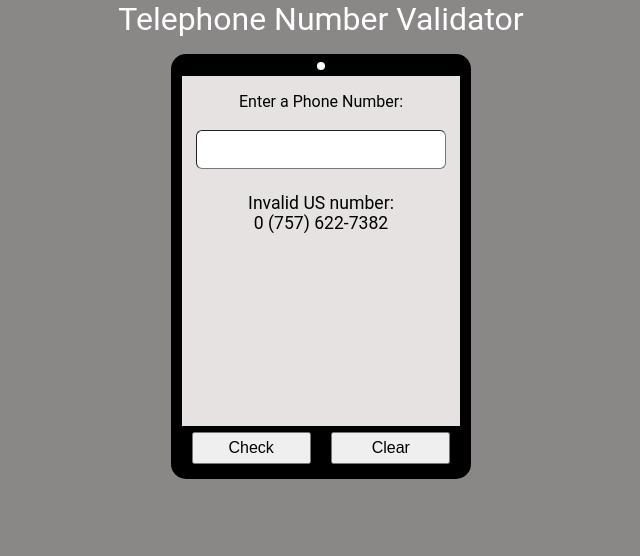
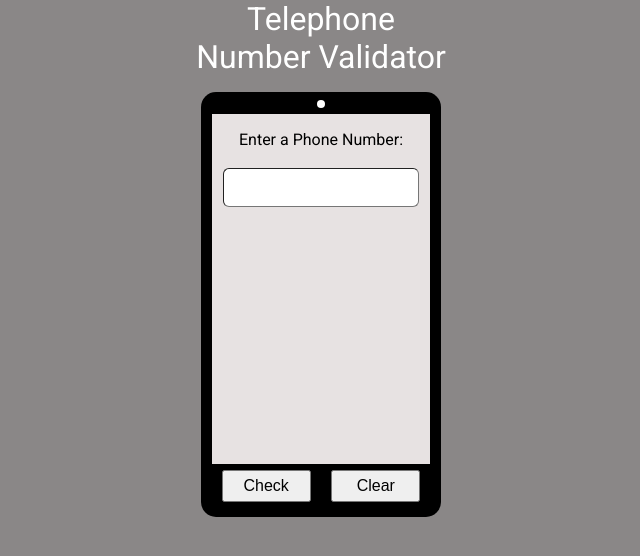
Before and after one commit to bash4Dev/validate-phone-number, a plain HTML site: page index.html in a window 1280 px wide. Shown: the whole page, without its empty margins (319-959 px from the left). Drawn offline with Linux system fonts and the light colour scheme.

Commit message:
modify the page and fonts

```diff
--- a/index.html
+++ b/index.html
@@ -5,22 +5,28 @@
     <meta name="viewport" content="width=device-width, initial-scale=1.0">
     <title>Telephone Number Validator</title>
     <link rel="stylesheet" href="./styles.css">
+    <link rel="preconnect" href="https://fonts.googleapis.com">
+    <link rel="preconnect" href="https://fonts.gstatic.com" crossorigin>
+    <link href="https://fonts.googleapis.com/css2?family=Open+Sans:ital,wght@0,300..800;1,300..800&family=Roboto:ital,wght@0,100;0,300;0,400;0,500;0,700;0,900;1,100;1,300;1,400;1,500;1,700;1,900&display=swap" rel="stylesheet">
 </head>
 <body>
     <header>
-        <h1>Telephone Number Validator</h1>
+        <h1>Telephone<br> Number Validator</h1>
     </header>
+    <main>
         <div id="phone-div">
             <div id="cicle-dot"></div>
             <div id="phone-screen">
                 <label for="user-input">Enter a Phone Number:</label><br>
-            <input type="text" id="user-input">
-            <div id="results-div">Invalid US number:<br> 0 (757) 622-7382</div>
+                <input type="tel" id="user-input">
+                <div id="results-div"></div>
             </div>
             <div id="buttons">
-            <input type="button" id="check-btn" value="Check">
-            <input type="button" id="clear-btn" value="Clear">
+                <button type="button" id="check-btn" value="Check">Check</button>
+                <button type="button" id="clear-btn" value="Clear">Clear</button>
             </div>
         </div>
+    </main>
+    <script src="script.js"></script>
 </body>
 </html>
```
Lines whose indentation alone changed are shown as unchanged.
